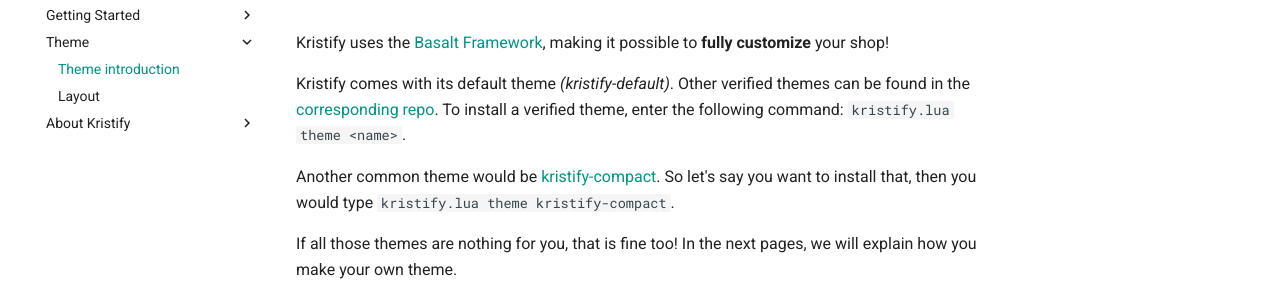
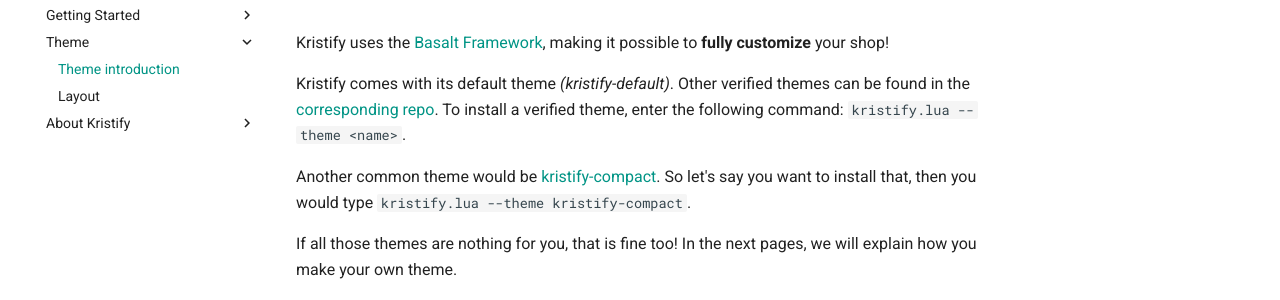
Before and after one commit to Kristify/docs, an MkDocs documentation site: the page built from docs/Theme/customization.md, in a window 1280 px wide. Shown: the part 150-450 px from the top of the page. Built offline with MkDocs 1.6.1 and Material for MkDocs 9.7.7, drawn with Linux system fonts in a browser that asks for light colours; comment, search, counter and statistics services are not loaded.

Commit message:
Updated instructions

```diff
--- a/docs/Theme/customization.md
+++ b/docs/Theme/customization.md
@@ -3,9 +3,9 @@
 Kristify uses the [Basalt Framework](https://basalt.madefor.cc), making it possible to **fully customize** your shop!
 
 Kristify comes with its default theme *(kristify-default)*. Other verified themes can be found in the [corresponding repo](https://github.com/Kristify/Themes).
-To install a verified theme, enter the following command: `kristify.lua theme <name>`.
+To install a verified theme, enter the following command: `kristify.lua --theme <name>`.
 
 Another common theme would be [kristify-compact](https://github.com/Kristify/Themes/tree/main/kristify-compact).
-So let's say you want to install that, then you would type `kristify.lua theme kristify-compact`.
+So let's say you want to install that, then you would type `kristify.lua --theme kristify-compact`.
 
 If all those themes are nothing for you, that is fine too! In the next pages, we will explain how you make your own theme.
```
